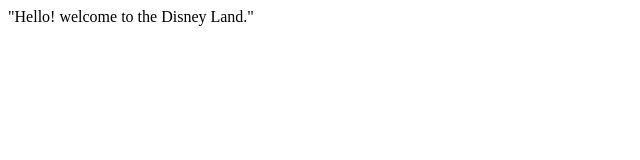
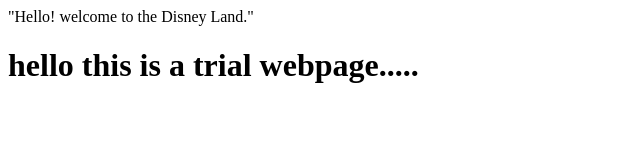
Before and after one commit to Jeff-ryy/practice, a plain HTML site: page index.html in a window 1280 px wide. Shown: the whole page, without its empty margins (0-640 px from the left). Drawn offline with Linux system fonts and the light colour scheme.

Commit message:
second commit by dev

```diff
--- a/index.html
+++ b/index.html
@@ -7,5 +7,6 @@
 </head>
 <body>
     "Hello! welcome to the Disney Land."
+    <h1>hello this is a trial webpage.....</h1>
 </body>
 </html>
```
